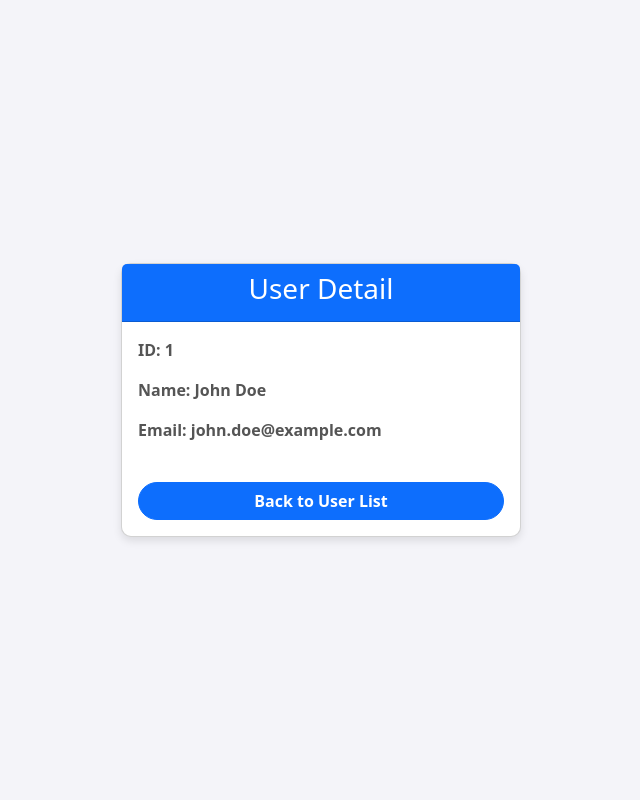
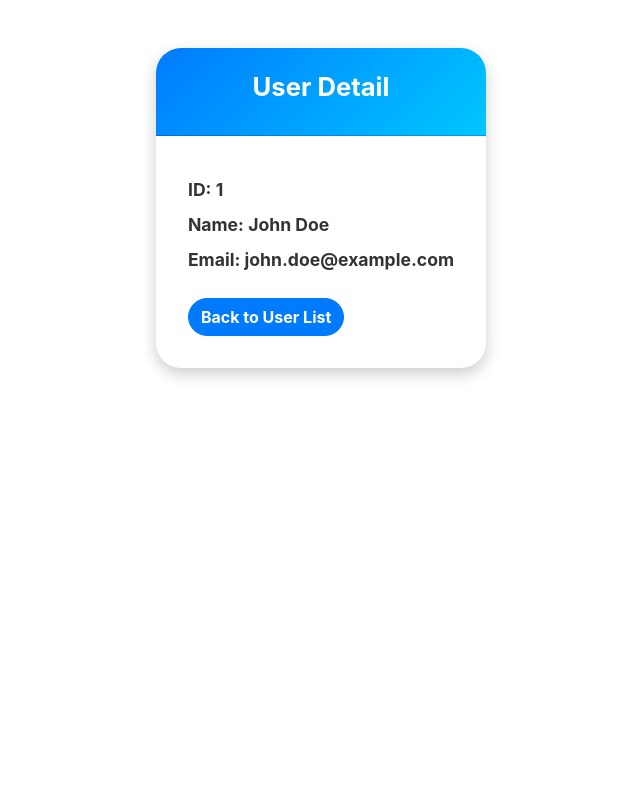
Before and after one commit to wildanrizky20/Tugas4, a PHP site: page /index.php?action=detail&id=1 in a window 1280 px wide. Shown: the whole page, without its empty margins (319-959 px from the left). Run offline with PHP 8.4, Linux system fonts and the light colour scheme; data comes from the database, SQL or seed files in the repository.

Commit message:
Tugas4_web2_0064

```diff
--- a/belajar_mvc/app/views/userDetail.php
+++ b/belajar_mvc/app/views/userDetail.php
@@ -3,48 +3,88 @@
 <head>
     <meta charset="UTF-8">
     <meta name="viewport" content="width=device-width, initial-scale=1.0">
-    <title>User Details</title>
-    <!-- Bootstrap CSS -->
-    <link href="https://cdn.jsdelivr.net/npm/bootstrap@5.3.0/dist/css/bootstrap.min.css" rel="stylesheet">
+    <title>User Detail</title>
+    <link href="https://stackpath.bootstrapcdn.com/bootstrap/4.5.2/css/bootstrap.min.css" rel="stylesheet">
     <style>
-        body {
-            background-color: #f4f4f9;
-            display: flex;
-            justify-content: center;
-            align-items: center;
-            height: 100vh;
-            margin: 0;
+        /* Animasi fade-in */
+        @keyframes fadeInCard {
+            from {
+                opacity: 0;
+                transform: translateY(20px);
+            }
+            to {
+                opacity: 1;
+                transform: translateY(0);
+            }
         }
 
-        .user-detail-card {
-            width: 100%;
-            max-width: 400px;
-            border-radius: 10px;
-            box-shadow: 0 4px 8px rgba(0, 0, 0, 0.1);
+        /* Animasi hover untuk tombol */
+        .btn:hover {
+            transform: scale(1.05);
+            box-shadow: 0 8px 20px rgba(0, 123, 255, 0.3);
         }
 
+        /* Styling kartu */
+        .user-detail-card {
+            max-width: 500px;
+            border: none;
+            border-radius: 25px;
+            box-shadow: 0 6px 15px rgba(0, 0, 0, 0.2);
+            overflow: hidden;
+            animation: fadeInCard 0.8s ease-in-out;
+            background-color: #ffffff;
+            transition: transform 0.3s ease, box-shadow 0.3s ease;
+        }
+
+        /* Hover efek untuk kartu */
+        .user-detail-card:hover {
+            transform: translateY(-10px);
+            box-shadow: 0 12px 25px rgba(0, 0, 0, 0.2);
+        }
+
+        /* Header gradien */
         .card-header {
-            font-size: 24px;
+            background: linear-gradient(135deg, #007bff, #00c6ff);
+            padding: 1.5rem 1rem;
+            border-top-left-radius: 25px;
+            border-top-right-radius: 25px;
+            text-align: center;
+            color: #fff;
+        }
+
+        .card-header h3 {
+            font-size: 1.6em;
             font-weight: bold;
         }
 
-        .card-body p {
-            font-size: 16px;
-            color: #555;
+        /* Isi kartu */
+        .card-body {
+            padding: 2rem;
+            color: #333;
         }
 
-        .btn-primary {
-            width: 100%;
-            border-radius: 25px;
+        .card-body p {
+            font-size: 1.1em;
+            margin: 0.5em 0;
+            transition: color 0.3s ease;
+        }
+
+        .card-body p:hover {
+            color: #007bff;
+        }
+
+        /* Tombol */
+        .btn {
+            border-radius: 20px;
             font-weight: bold;
+            transition: transform 0.2s ease, box-shadow 0.2s ease;
         }
     </style>
 </head>
 <body>
-
-<div class="container d-flex justify-content-center align-items-center vh-100">
+    <div class="container mt-5 d-flex justify-content-center">
         <div class="card user-detail-card">
-        <div class="card-header text-center bg-primary text-white">
+            <div class="card-header">
                 <h3>User Detail</h3>
             </div>
             <div class="card-body">
@@ -55,12 +95,12 @@
                 <?php else: ?>
                     <p class="text-danger">User tidak ditemukan.</p>
                 <?php endif; ?>
-            <a href="index.php" class="btn btn-primary mt-4">Back to User List</a>
+                <a href="index.php" class="btn btn-primary mt-3">Back to User List</a>
             </div>
         </div>
     </div>
 
-<!-- Bootstrap JS (optional) -->
-<script src="https://cdn.jsdelivr.net/npm/bootstrap@5.3.0/dist/js/bootstrap.bundle.min.js"></script>
+    <script src="https://code.jquery.com/jquery-3.5.1.slim.min.js"></script>
+    <script src="https://cdn.jsdelivr.net/npm/bootstrap@4.5.2/dist/js/bootstrap.bundle.min.js"></script>
 </body>
 </html>
```
Lines whose indentation alone changed are shown as unchanged.
